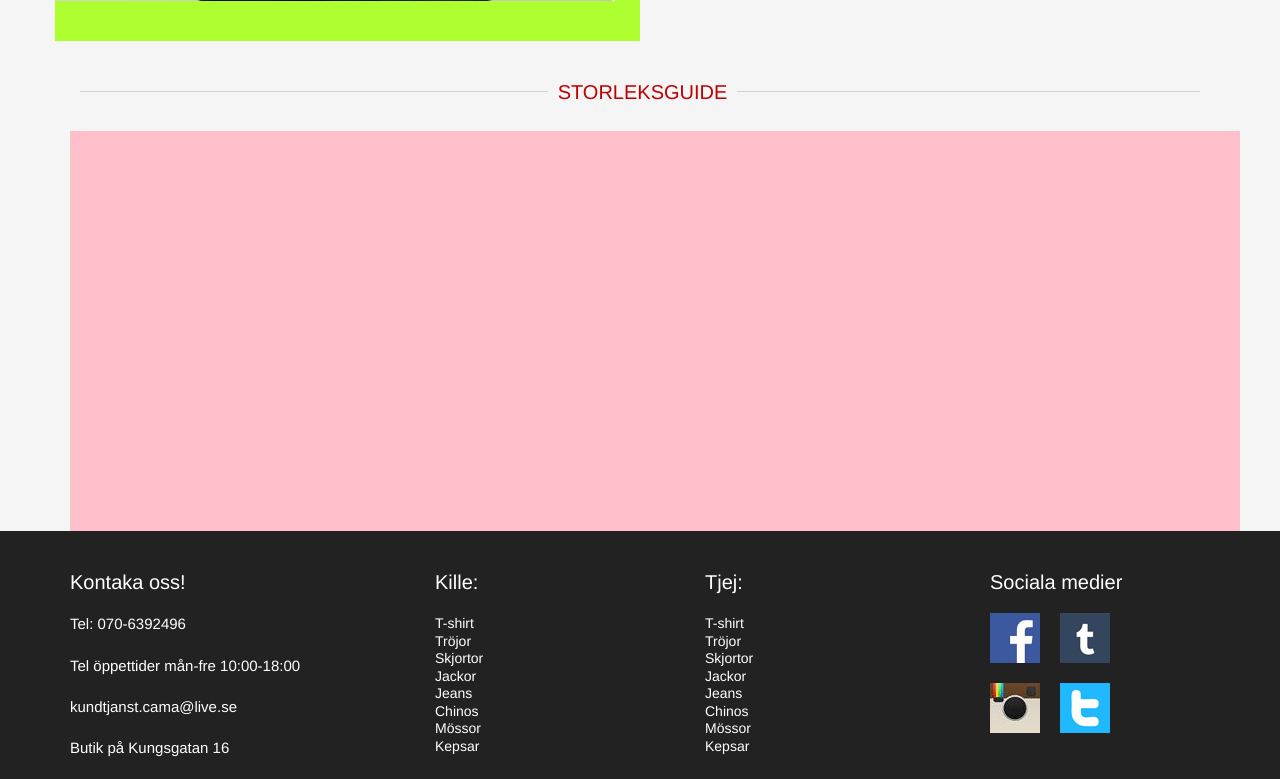
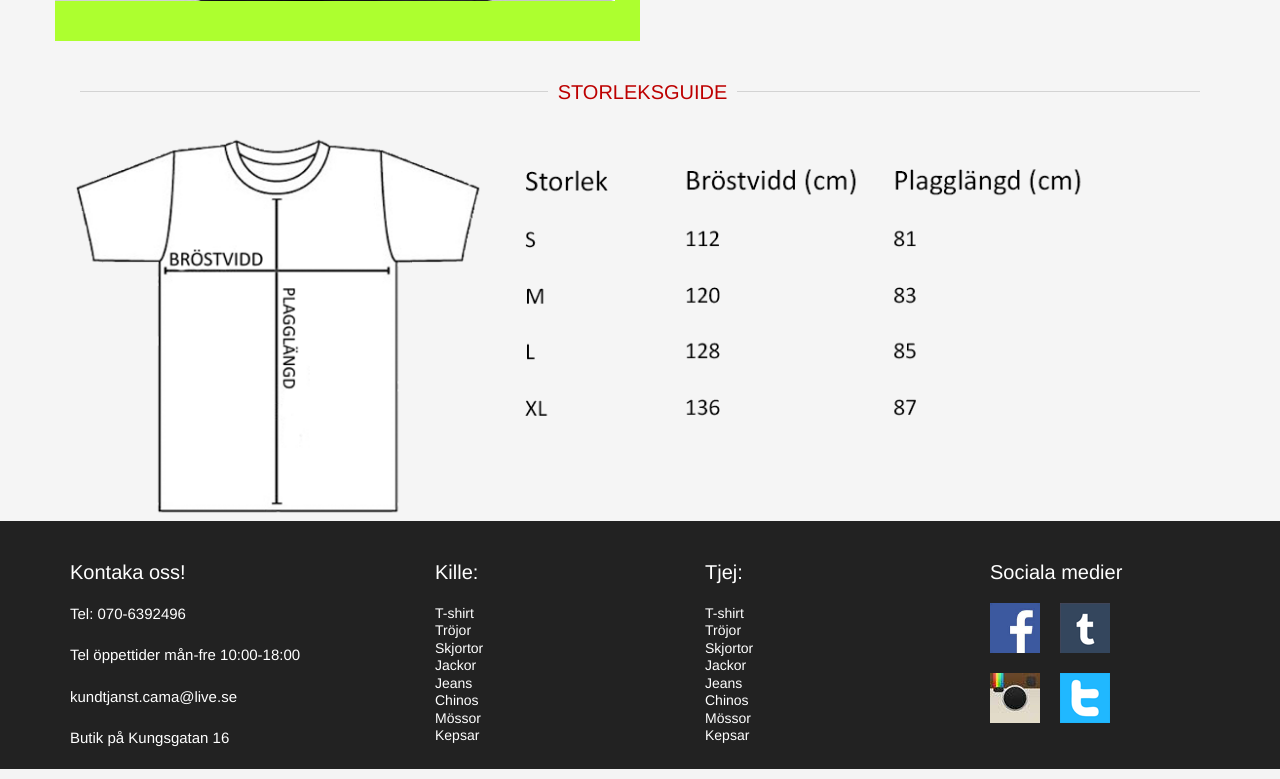
Before and after one commit to cama2014/Camaalbin, a PHP site: page /produktsida2.php in a window 1280 px wide. Shown: the part 939-1718 px from the top of the page. Run offline with PHP 8.4, Linux system fonts and the light colour scheme; some libraries are stand-ins or nearby versions.

Commit message:
#29 11-02-15

```diff
--- a/produktsida2.css
+++ b/produktsida2.css
@@ -113,8 +113,8 @@ border-color: #222;
 
 .test{
 
-    width: 1170px;
-    height: 400px;
+/*    width: 1170px;
+    height: 400px;*/
     background-color: pink;
     margin-top: 50px;
     padding-left: 0px;
--- a/produktsida2.php
+++ b/produktsida2.php
@@ -93,7 +93,11 @@
                 </div>
             </div>
 
-            <div class="test"></div>
+                    <div class="test">
+
+                        <img src="img/Tshirt_guide.png" class="img-responsive" alt="Responsive image">
+
+                    </div>
             </div>
 
             </div>
```
Also changed, not shown: img/Tshirt_guide.png (added).
